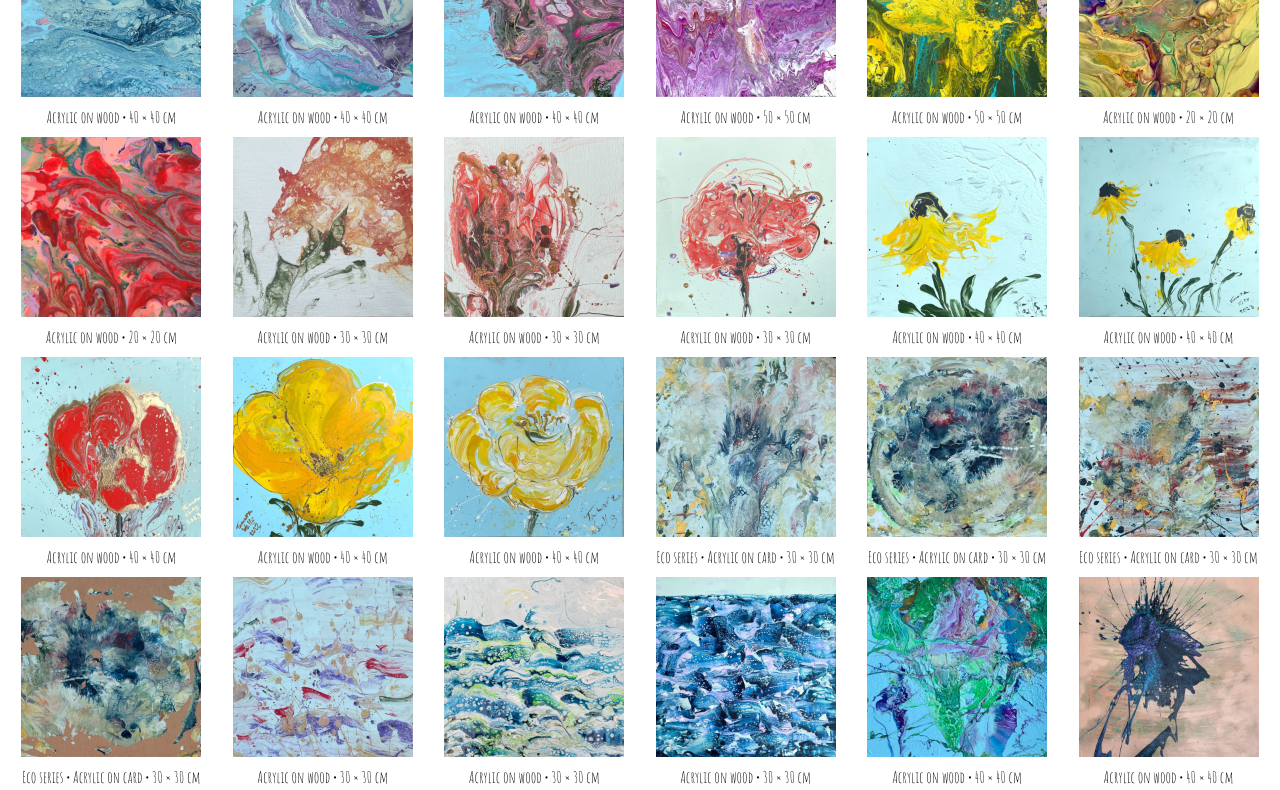
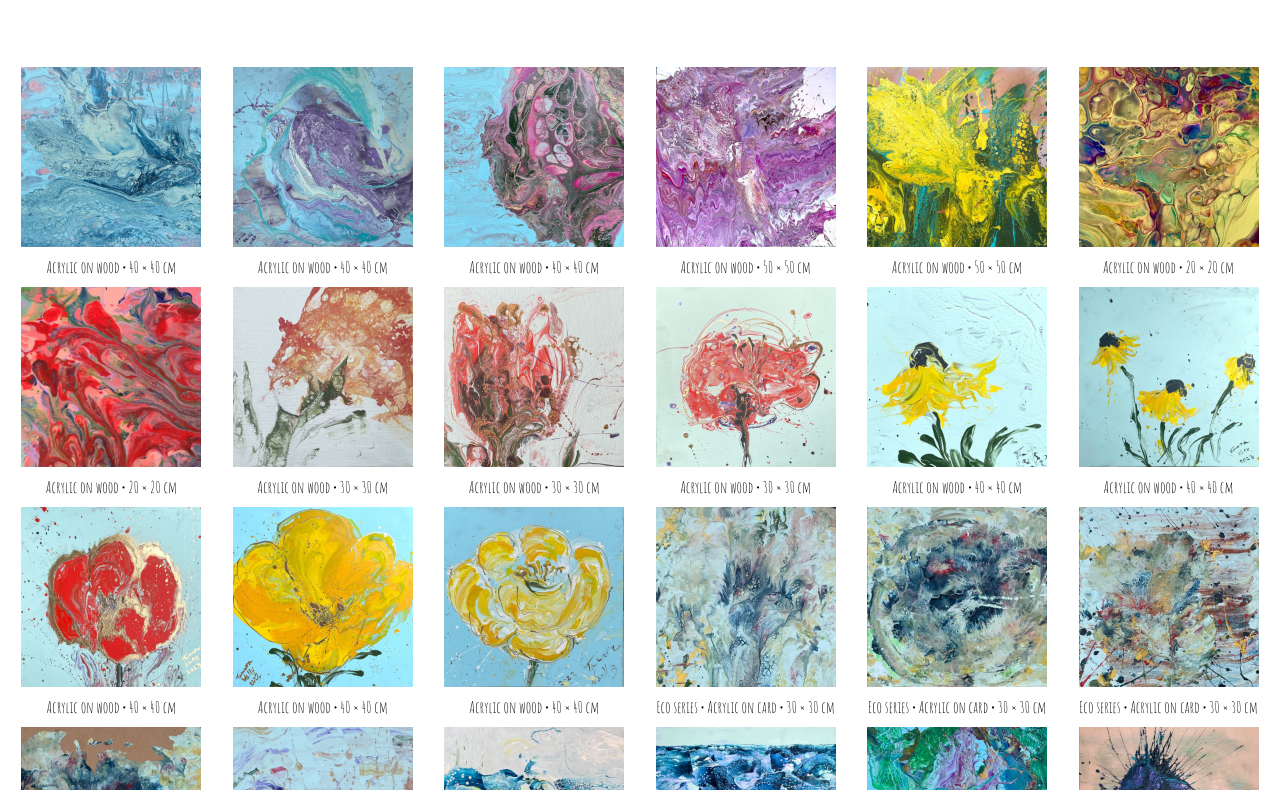
Before and after one commit to wymmij/ci-portfolio-project1, a plain HTML site: page index.html in a window 1280 px wide. Shown: the part 88-878 px from the top of the page. Drawn offline with Linux system fonts and the light colour scheme.

Commit message:
Add main content styling

```diff
--- a/assets/css/style.css
+++ b/assets/css/style.css
@@ -34,7 +34,6 @@ h1 {
     display: inline-block;
     padding-right: 1em;
 }
-
 
 header {
     background-color: white;
@@ -94,6 +93,18 @@ nav {
     display: block;
 }
 
+/* Main content */
+main {
+    /* element is both flex container ... */
+    display: flex;
+    /* ... and flex item */
+    flex: 1 0 auto;
+    /* flex container property */
+    flex-direction: column;
+    /* pushes the element down to create room for header */
+    margin-top: 150px;
+}
+
 
 /* Gallery page */
 #photos {
```
